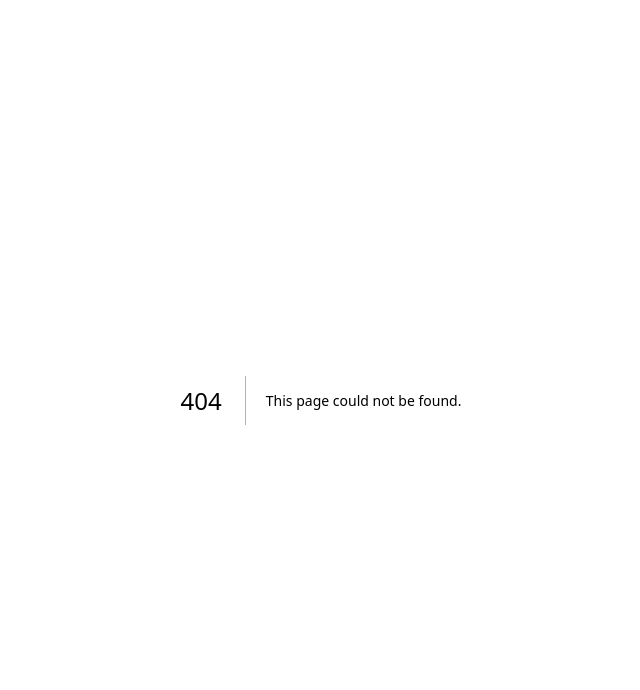
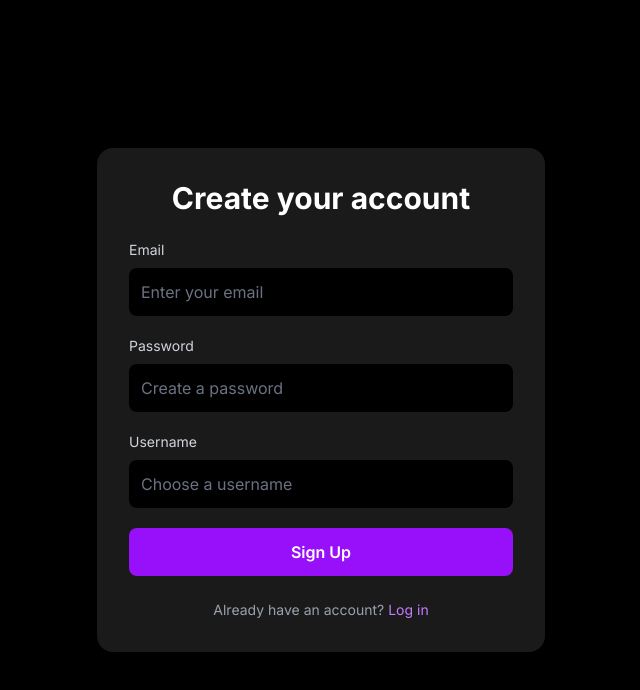
Before and after one commit to RAJIV81205/Sonix, a Next.js app: page /auth/register in a window 1280 px wide. Before the commit this address had no page. Shown: the top 690 px of the page, without its empty margins (319-959 px from the left). Built offline with nearby package versions, Linux system fonts and the light colour scheme.

Commit message:
feat: implement authentication pages with Login and Signup components

```diff
--- /dev/null
+++ b/app/auth/login/page.tsx
@@ -0,0 +1,50 @@
+import Link from "next/link";
+import React from "react";
+
+const LoginPage = () => {
+  return (
+    <div className="min-h-screen bg-black flex items-center justify-center px-4">
+      <div className="max-w-md w-full bg-[#1a1a1a] rounded-2xl p-8 shadow-2xl">
+        <h2 className="text-3xl font-bold text-white text-center mb-6">Welcome Back</h2>
+
+        <form className="space-y-5">
+          <div>
+            <label className="block text-sm text-gray-300 mb-2" htmlFor="email">Email</label>
+            <input
+              type="email"
+              id="email"
+              placeholder="Enter your email"
+              className="w-full p-3 rounded-lg bg-black text-white placeholder-gray-500 focus:outline-none focus:ring-2 focus:ring-purple-600"
+            />
+          </div>
+
+          <div>
+            <label className="block text-sm text-gray-300 mb-2" htmlFor="password">Password</label>
+            <input
+              type="password"
+              id="password"
+              placeholder="Enter your password"
+              className="w-full p-3 rounded-lg bg-black text-white placeholder-gray-500 focus:outline-none focus:ring-2 focus:ring-purple-600"
+            />
+          </div>
+
+          <button
+            type="submit"
+            className="w-full py-3 bg-purple-600 hover:bg-purple-700 text-white font-semibold rounded-lg transition duration-300"
+          >
+            Log In
+          </button>
+        </form>
+
+        <p className="mt-6 text-center text-gray-400 text-sm">
+          Don't have an account?{" "}
+          <Link href="/auth/register" className="text-purple-400 hover:underline">
+            Sign up
+          </Link>
+        </p>
+      </div>
+    </div>
+  );
+};
+
+export default LoginPage;
--- /dev/null
+++ b/app/auth/register/page.tsx
@@ -0,0 +1,60 @@
+import Link from "next/link";
+import React from "react";
+
+const SignupPage = () => {
+  return (
+    <div className="min-h-screen bg-black flex items-center justify-center px-4">
+      <div className="max-w-md w-full bg-[#1a1a1a] rounded-2xl p-8 shadow-2xl">
+        <h2 className="text-3xl font-bold text-white text-center mb-6">Create your account</h2>
+
+        <form className="space-y-5">
+          <div>
+            <label className="block text-sm text-gray-300 mb-2" htmlFor="email">Email</label>
+            <input
+              type="email"
+              id="email"
+              placeholder="Enter your email"
+              className="w-full p-3 rounded-lg bg-black text-white placeholder-gray-500 focus:outline-none focus:ring-2 focus:ring-purple-600"
+            />
+          </div>
+
+          <div>
+            <label className="block text-sm text-gray-300 mb-2" htmlFor="password">Password</label>
+            <input
+              type="password"
+              id="password"
+              placeholder="Create a password"
+              className="w-full p-3 rounded-lg bg-black text-white placeholder-gray-500 focus:outline-none focus:ring-2 focus:ring-purple-600"
+            />
+          </div>
+
+          <div>
+            <label className="block text-sm text-gray-300 mb-2" htmlFor="username">Username</label>
+            <input
+              type="text"
+              id="username"
+              placeholder="Choose a username"
+              className="w-full p-3 rounded-lg bg-black text-white placeholder-gray-500 focus:outline-none focus:ring-2 focus:ring-purple-600"
+            />
+          </div>
+
+          <button
+            type="submit"
+            className="w-full py-3 bg-purple-600 hover:bg-purple-700 text-white font-semibold rounded-lg transition duration-300"
+          >
+            Sign Up
+          </button>
+        </form>
+
+        <p className="mt-6 text-center text-gray-400 text-sm">
+          Already have an account?{" "}
+          <Link href="/auth/login" className="text-purple-400 hover:underline">
+            Log in
+          </Link>
+        </p>
+      </div>
+    </div>
+  );
+};
+
+export default SignupPage;
--- /dev/null
+++ b/lib/mongodb.ts
@@ -0,0 +1,37 @@
+import { MongoClient } from "mongodb";
+
+declare global {
+  var mongoClientPromise: Promise<MongoClient> | undefined;
+}
+
+const uri = process.env.MONGODB_URI!;
+const options = {};
+
+let client;
+let clientPromise: Promise<MongoClient>;
+
+if (!process.env.MONGODB_URI) {
+  throw new Error("Please add your MongoDB URI to .env.local");
+}
+
+if (process.env.NODE_ENV === "development") {
+  if (!global.mongoClientPromise) {
+    client = new MongoClient(uri, options);
+    global.mongoClientPromise = client.connect();
+  }
+  clientPromise = global.mongoClientPromise;
+} else {
+  client = new MongoClient(uri, options);
+  clientPromise = client.connect();
+}
+
+// Optional: log connection success/failure
+clientPromise
+  .then(() => {
+    console.log("MongoDB client connected");
+  })
+  .catch((err) => {
+    console.error("MongoDB client connection error:", err);
+  });
+
+export default clientPromise;
--- a/package.json
+++ b/package.json
@@ -10,6 +10,8 @@
   },
   "dependencies": {
     "lucide-react": "^0.503.0",
+    "mongodb": "^6.16.0",
+    "motion": "^12.9.2",
     "next": "15.3.1",
     "react": "^19.0.0",
     "react-dom": "^19.0.0"
```
Also changed, not shown: components/auth/Login.tsx (added), components/auth/Signup.tsx (added), 1 other file (tests, documents, lock files or other folders).
